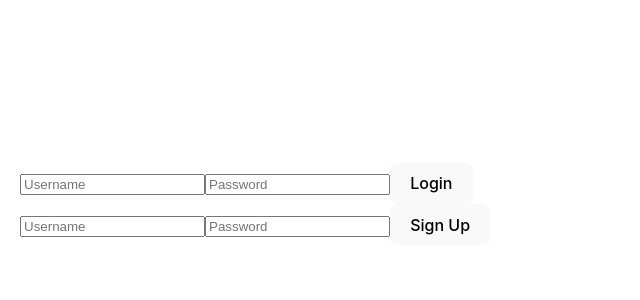
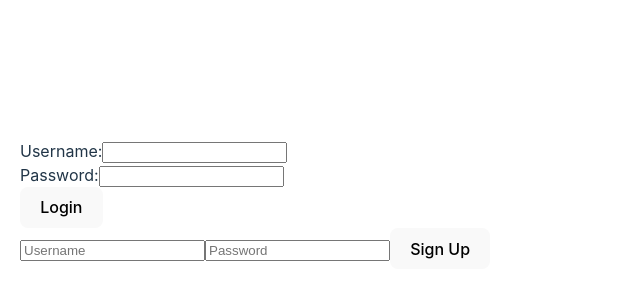
Before and after one commit to Wannyon/ChatterBox-Typescript-, a React (Vite) app: page / in a window 1280 px wide. Shown: the part 196-496 px from the top of the page, without its empty margins (0-640 px from the left). Built offline with nearby package versions, Linux system fonts and the light colour scheme; no server answers.

Commit message:
Login & Signup implement

```diff
--- a/src/App.tsx
+++ b/src/App.tsx
@@ -22,11 +22,12 @@ const App = () => {
     const [rooms, setRooms] = useState<string[]>([]);
     const [selectedRoom, setSelectedRoom] = useState<string>("");
     const [roomSearch, setRoomSearch] = useState<string>("");
-    const [user, setUser] = useState<string | null>(null);
+    const [accessToken, setAccessToken] = useState<string | null>(null);
 
     const getMessages = async () => {
         try {
-            const response = await axios.get<Message[]>("http://127.0.0.1:3000/classes/messages");
+            const response = await axios.get<Message[]>("http://localhost:3000/classes/messages");
+            // const response = await axios.get<Message[]>("http://127.0.0.1:3000/classes/messages");
             setMessages(response.data);
             console.log(response.data);
         } catch (error) {
@@ -57,8 +58,8 @@ const App = () => {
         setSelectedRoom(newRoom);
     };
 
-    const handleLogin = (username: string) => {
-        setUser(username);
+    const handleLogin = (token: string) => {
+        setAccessToken(token);
     };
 
 
@@ -72,7 +73,7 @@ const App = () => {
 
     return (
         <AppContainer>
-            {!user ? (
+            {!accessToken  ? (
                 <div>
                     <Login onLogin={ handleLogin }/>
                     <Signup />
--- a/src/components/MessageForm.tsx
+++ b/src/components/MessageForm.tsx
@@ -38,7 +38,7 @@ const MessageForm = ({ roomname, RefreshMessage }: Props) => {
 
         // 서버로 메세지 전송.
         try {
-            await axios.post("http://127.0.0.1:3000/classes/messages", newMessage);
+            await axios.post("http://localhost:3000/classes/messages", newMessage);
             setText("");
             RefreshMessage();   // 메세지 전송 후 메세지 리스트 갱신.
         } catch (error) {
--- a/src/components/auth/Login.tsx
+++ b/src/components/auth/Login.tsx
@@ -2,42 +2,57 @@ import React, { useState } from "react";
 import axios from 'axios';
 
 interface LoginProps {
-    onLogin: (username: string) => void;
+    onLogin: (accessToken: string) => void;
 };
 
 const Login = ({ onLogin }: LoginProps) => {
     const [username, setUsername] = useState<string>('');
     const [password, setPassword] = useState<string>('');
+    const [error, setError] = useState<string | null>(null);
 
     const handleLogin = async (e: React.FormEvent) => {
         e.preventDefault();
 
         try {
-            const response = await axios.post('http://127.0.0.1:3000/login', { username, password });
-            alert(response.data.message);
-            onLogin(username);
+            const response = await axios.post('http://localhost:3000/auth/login', {
+                username,
+                password,
+            });
+
+            const accessToken = response.data;
+            onLogin(accessToken);
+            setError(null);
         } catch (err) {
-            alert(err.response.data.error);
+            alert(err.response.data)
+            if (err.response && err.response.status === 400) {
+                setError('Invalid username or password');
+            } else {
+                setError('An error occurred while logging in');
+            }
         }
     };
 
     return (
         <form onSubmit={ handleLogin }>
+            <div>
+                <label>Username:</label>
                 <input
-                type='text'
+                    type="text"
                     value={ username }
-                onChange={ (e) => setUsername(e.target.value) }
-                placeholder='Username'
+                    onChange={(e) => setUsername(e.target.value)}
                     required
                 />
+            </div>
+            <div>
+                <label>Password:</label>
                 <input
-                type='password'
+                    type="password"
                     value={ password }
-                onChange={ (e) => setPassword(e.target.value) }
-                placeholder='Password'
+                    onChange={(e) => setPassword(e.target.value)}
                     required
                 />
-            <button type='submit'>Login</button>
+            </div>
+            <button type="submit">Login</button>
         </form>
     );
 };
--- a/src/components/auth/Signup.tsx
+++ b/src/components/auth/Signup.tsx
@@ -8,10 +8,10 @@ const Signup = () => {
     const handleSignup = async (e: React.FormEvent) => {
         e.preventDefault();
         try {
-            const response = await axios.post('http://127.0.0.1:3000/signup', { username, password });
-            alert(response.data.message);
+            const response = await axios.post('http://localhost:3000/auth/signup', { username, password });
+            alert(response.data);
         } catch (err) {
-            alert(err.response.data.error);
+            alert(err.response.data);
         }
     };
 
```
Lines whose indentation alone changed are shown as unchanged.
